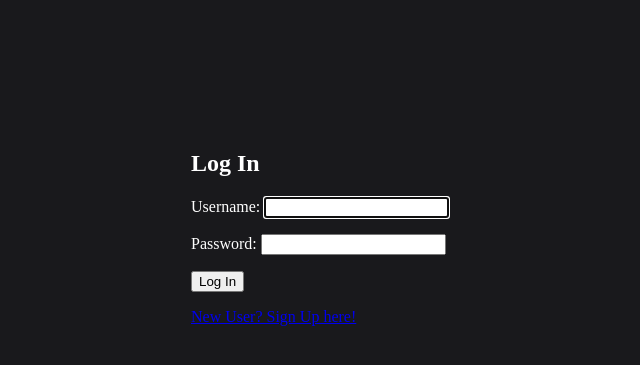
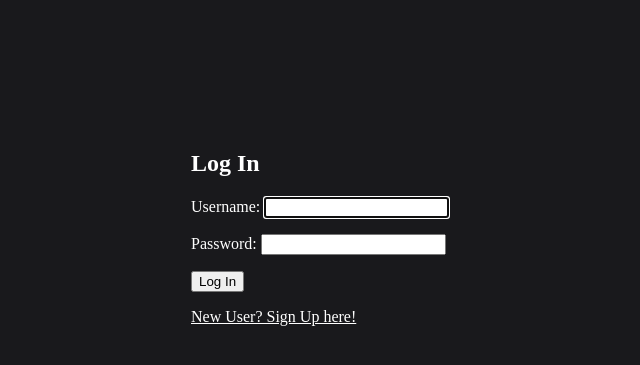
Before and after one commit to sidhee-hande/BackendCodingTest, a Django app: page /api/login/ in a window 1280 px wide. Shown: the top 365 px of the page, without its empty margins (49-689 px from the left). Run offline with Django 4.2, Linux system fonts and the light colour scheme.

Commit message:
Minor styling changes

```diff
--- a/api/templates/base.html
+++ b/api/templates/base.html
@@ -28,6 +28,8 @@
     margin-top: 50px;
 
   }
-
+a{
+  color: white;
+}
 
   </style>
--- a/api/templates/registration/login.html
+++ b/api/templates/registration/login.html
@@ -12,4 +12,5 @@
 <a href="{% url 'signup' %}">
         New User? Sign Up here!
    </a>
+
 {% endblock %}
```
Also changed, not shown: api/views.py (+12 -4 lines), README.md, db.sqlite3.
